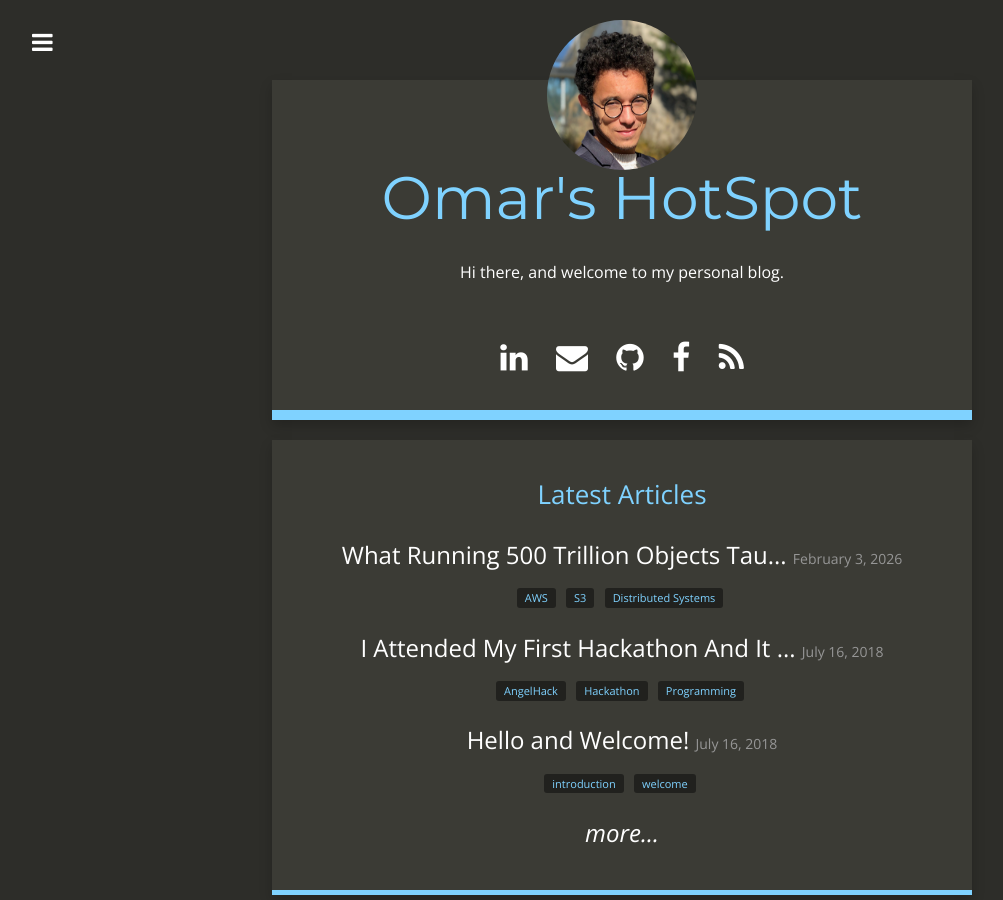
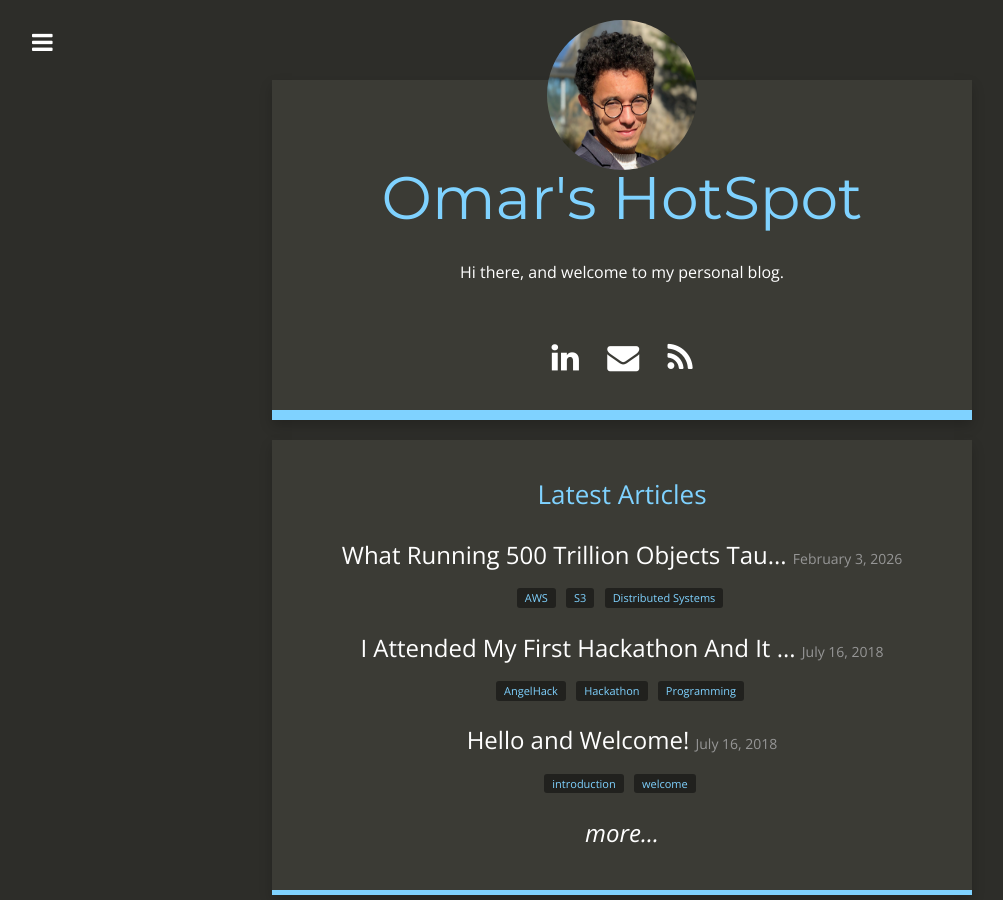
Before and after one commit to elmiomar/elmiomar.github.io, a Jekyll site: the page built from index.html, in a window 1280 px wide. Shown: the whole page, without its empty margins (18-1021 px from the left). Built offline with Jekyll 4.4.1, drawn with Linux system fonts in a browser that asks for light colours; nearby versions of some CDN libraries.

Commit message:
Clean up social links, keep only RSS email and LinkedIn

```diff
--- a/_config.yml
+++ b/_config.yml
@@ -13,10 +13,7 @@
 post_limit: 5
 
 # Social usernames/URLs
-twitter_username: _omarilias_
-github_username: elmiomar
 linkedin_link: https://linkedin.com/in/elmimouni
-facebook_link: https://www.facebook.com/oielmimouni
 
 # Footer
 footer_left: ""
--- a/_includes/about_me.html
+++ b/_includes/about_me.html
@@ -20,7 +20,3 @@
 <p>I'm a huge soccer fan. Hala Madrid!
     <i class="fa fa-futbol-o" aria-hidden="true"></i>
 </p>
-<br>
-<div>
-    <img src="{{ " /images/playing-tennis.jpg " | prepend: site.baseurl }}" height="auto" width="100%" alt="me" />
-</div>
--- a/_includes/social_links.html
+++ b/_includes/social_links.html
@@ -1,13 +1,5 @@
 <p class="links">
-  <!-- {% if site.twitter_username %}<a href="https://www.twitter.com/{{ site.twitter_username }}" target="_new"><i class="fa fa-twitter"></i></a>{% endif %} -->
   {% if site.linkedin_link %}<a href="{{ site.linkedin_link }}" target="_new"><i class="fa fa-linkedin"></i></a>{% endif %}
   {% if site.email %}<a href="mailto:{{ site.email }}" target="_new"><i class="fa fa-envelope"></i></a>{% endif %}
-  {% if site.github_username %}<a href="https://github.com/{{ site.github_username }}" target="_new"><i class="fa fa-github"></i></a>{% endif %}
-  {% if site.facebook_link %}<a href="{{ site.facebook_link }}" target="_new"><i class="fa fa-facebook"></i></a>{% endif %}
   <a href="{{ site.baseurl }}/feed.xml" target="_new"><i class="fa fa-rss"></i></a>
-  <!-- {% if site.xing_link %}<a href="{{ site.xing_link }}" target="_new"><i class="fa fa-xing"></i></a>{% endif %} -->
-  <!-- {% if site.google_plus_link %}<a href="{{ site.google_plus_link }}" target="_new"><i class="fa fa-google-plus"></i></a>{% endif %} -->
-  {% if site.instagram_username %}<a href="https://www.instagram.com/{{ site.instagram_username }}" target="_new"><i class="fa fa-instagram"></i></a>{% endif %}
-  {% if site.reddit_username %}<a href="https://www.reddit.com/u/{{ site.reddit_username }}" target="_new"><i class="fa fa-reddit-alien"></i></a>{% endif %}
-
 </p>
```
